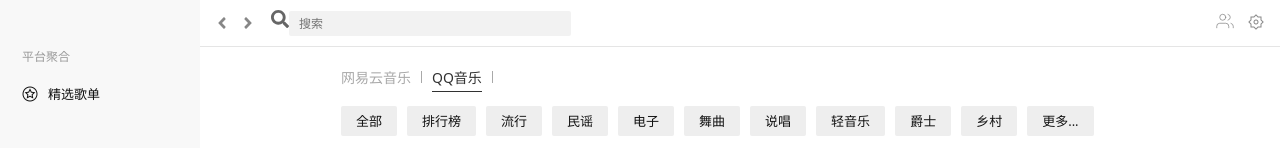
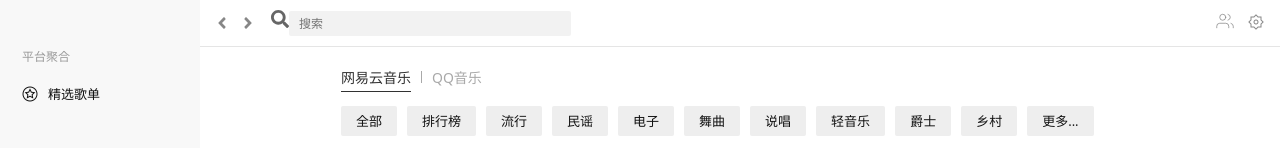
Before and after one commit to it-coder/listener, a React (Vite) app: page / in a window 1280 px wide. Shown: the top 148 px of the page. Built offline with nearby package versions, Linux system fonts and the light colour scheme; grey boxes are pictures that could not be loaded.

Commit message:
优化 platform

```diff
--- a/src/App.tsx
+++ b/src/App.tsx
@@ -22,6 +22,9 @@ function test_tauri_api() {
 
 function App() {
   initProfile();
+
+  // 变量
+  let platform = '_NETEASE_MUSIC'
 
   const sourceList = [
     {
@@ -51,10 +54,12 @@ function App() {
     cover_img_url:'http://p2.music.126.net/oFp3oKUuNNpoyyL1Tq0Sfw==/109951168637076947.jpg?param=512y512'
   }]
 
+  // 切换平台
+  const onTogglePlatform: TogglePlatform = (id: string) => {
+    platform = id;
+  }
 
-  function test_netease() {
-   // Netease.test_netease();
-  }
+
   return (
     <div className='body' >
        <div
@@ -128,7 +133,8 @@ function App() {
                   ng-init="loadPlaylist();"
                 >
                 {/* 平台list */}
-                <Platform sourceList={sourceList} />
+                <Platform sourceList={sourceList} onTogglePlatform={onTogglePlatform}
+                  activeTab={platform}/>
 
 
 
@@ -197,8 +203,7 @@ function App() {
               <div className="ctrl">
                 <a
                   ng-click="showDialog(0, currentPlaying)"
-                  title="{{_ADD_TO_PLAYLIST}}"
-                >
+                  title="{{_ADD_TO_PLAYLIST}}">
                   <span className="icon li-songlist"></span>
                 </a>
                 <a
--- a/src/components/Platform.tsx
+++ b/src/components/Platform.tsx
@@ -1,8 +1,9 @@
-import React from "react";
+import React, {useState} from "react";
 
 interface IProps {
-    sourceList?: Array<Source>
-    source?: Source
+    sourceList: Array<Source>
+    onTogglePlatform: TogglePlatform
+    activeTab?:string
 };
 
 interface Source {
@@ -12,15 +13,27 @@ interface Source {
 }
 
 
-
 const Platform = (props: IProps) => {
-    const { sourceList } = props;
+    const { sourceList, activeTab,  onTogglePlatform} = props;
+    const [active, setActive] = useState(activeTab)
     return (
         <div className="source-list" ng-show="is_window_hidden==1">
             {
                 sourceList?.map((source, index) => {
                     return (
-                        <PlatformItem source={source} key={source.displayId} />
+                        <React.Fragment key={source.displayId}>
+                            <div className={["source-button", source?.displayId === active?'active':''].join(' ')}
+                                onClick={() => {
+                                    setActive(source.displayId)
+                                    onTogglePlatform(source.displayId)
+                                }}>
+                                {source?.displayText}
+                            </div>
+                            {
+                                sourceList.length-1 === index?null:(<div className="splitter"></div>)
+                            }
+
+                        </React.Fragment>
                     );
                 })
             }
@@ -29,18 +42,4 @@ const Platform = (props: IProps) => {
 };
 
 
-const PlatformItem = (props: IProps) => {
-    const {source} = props;
-    const active = '_QQ_MUSIC'
-    return (
-        <>
-            <div className={["source-button", source?.displayId === active?'active':''].join(' ')} >
-                {source?.displayText}
-            </div>
-            <div className="splitter"></div>
-        </>
-    );
-}
-
-
 export default Platform;
--- a/src/model/view-model.ts
+++ b/src/model/view-model.ts
@@ -1,3 +1,4 @@
+import { type } from "os"
 
 
 /**
@@ -25,7 +26,7 @@ class CustomAlbumDetail extends CustomAlbum {
 /**
  * 歌曲信息
  */
-class Song {
+export interface Song {
     id: String
     title: String
     artist: String
@@ -37,4 +38,4 @@ class Song {
     img_url: String
 }
 
-export { CustomAlbum, CustomAlbumDetail, Song};
+export { CustomAlbum, CustomAlbumDetail};
--- a/src/provider/netease.ts
+++ b/src/provider/netease.ts
@@ -129,7 +129,7 @@ export class Netease {
             this.ne_bootstrap_track(customAlbumDetail.songs[0]);
             console.log("test_netease[track]:")
 
-            let option = new Song();
+            let option: Song = {};
             option.id = "423406145";
             this.ne_lyric(option)
 
--- /dev/null
+++ b/src/types/types.d.ts
@@ -0,0 +1,3 @@
+
+// 定义平台筛选方法
+type TogglePlatform = (idx:string) => void;
--- a/tsconfig.json
+++ b/tsconfig.json
@@ -16,6 +16,10 @@
     "noEmit": true,
     "jsx": "react-jsx",
     "strictPropertyInitialization": false,
+    "typeRoots": [
+      "./node_modules/@types",
+      "./types"
+    ]
   },
   "include": ["src"],
   "references": [{ "path": "./tsconfig.node.json" }]
```
Also changed, not shown: src/pages/Playbar.tsx (added, +19 -0 lines).
